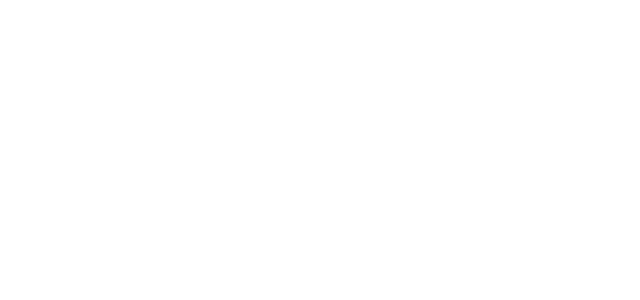
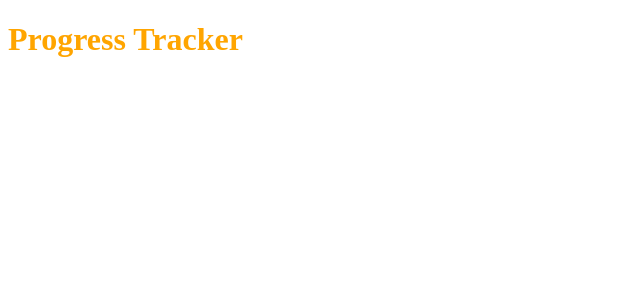
Before and after one commit to Pearlsky/styled-comps, a React (Create React App) app: page / in a window 1280 px wide. Shown: the top 300 px of the page, without its empty margins (0-640 px from the left). Built offline with nearby package versions, Linux system fonts and the light colour scheme.

Commit message:
chore: set up root component

```diff
--- a/src/App.js
+++ b/src/App.js
@@ -1,5 +1,15 @@
+import styled from "styled-components";
+
+const Title = styled.h1`
+  color: orange;
+`;
+
 const App = () => {
-  return <div className="App"></div>;
+  return (
+    <div>
+      <Title>Progress Tracker</Title>
+    </div>
+  );
 };
 
 export default App;
```
